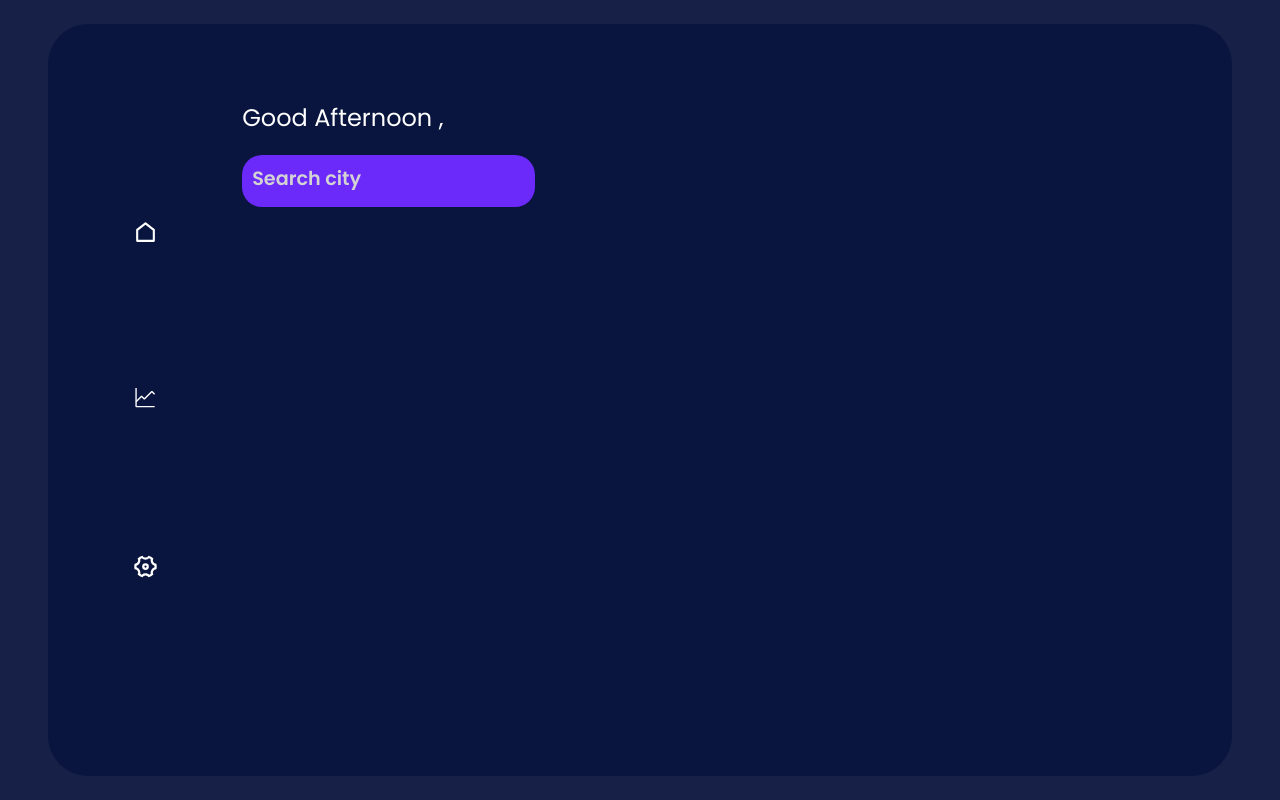
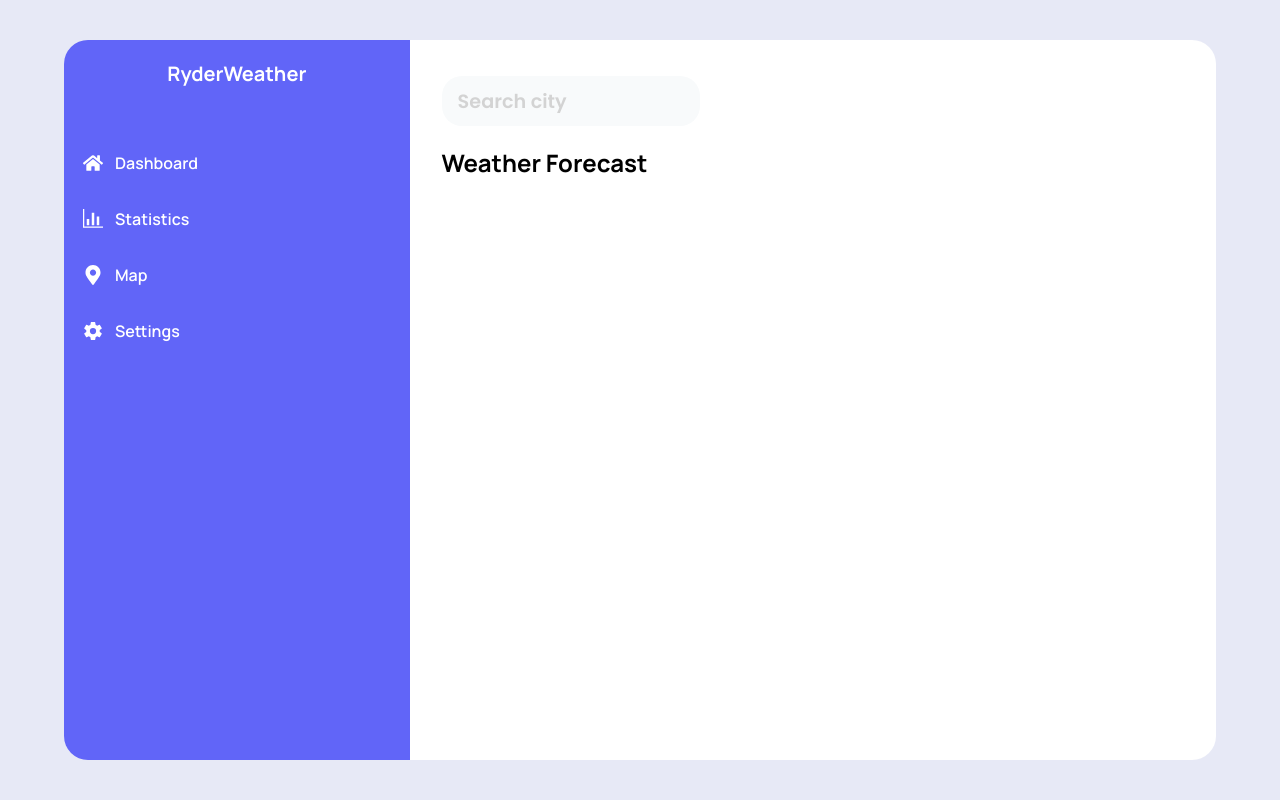
Before and after one commit to sumeetmohite/weather, a React (Create React App) app: page / in a window 1280 px wide. Built offline with nearby package versions, Linux system fonts and the light colour scheme.

Commit message:
new design

```diff
--- a/package.json
+++ b/package.json
@@ -4,6 +4,9 @@
   "version": "0.1.0",
   "private": true,
   "dependencies": {
+    "@fortawesome/free-regular-svg-icons": "^6.0.0-beta2",
+    "@fortawesome/free-solid-svg-icons": "^6.0.0-beta2",
+    "@fortawesome/react-fontawesome": "^0.1.15",
     "@testing-library/jest-dom": "^5.11.4",
     "@testing-library/react": "^11.1.0",
     "@testing-library/user-event": "^12.1.10",
--- a/src/App.css
+++ b/src/App.css
@@ -1,20 +1,20 @@
+@import url('https://fonts.googleapis.com/css2?family=Manrope:wght@300;400;500;600;700&display=swap');
 html,
 body,
 #root {
-  font-family: 'Poppins', sans-serif;
+  font-family: 'Manrope', sans-serif;
   background: #172046;
-  color: #ffffff;
   height: 100%;
   margin: 0;
 }
 
 .main-container {
-  background: #172046;
+  background: #e7e9f6;
   display: flex;
   justify-content: center;
   align-items: center;
-  height: 100vh;
-  width: 100vw;
+  height: 100%;
+  width: 100%;
 }
 .app-container {
   display: flex;
@@ -22,11 +22,9 @@ body,
   align-items: center;
   height: 90%;
   width: 90%;
-  border-radius: 2.5rem;
-  background: #09153e;
-  padding: 1rem 1rem;
-  margin-left: 1rem;
-  margin-right: 1rem;
+  border-radius: 2rem;
+  background: #ffffff;
+  margin: 1rem 1rem;
 }
 
 ::placeholder {
@@ -36,64 +34,68 @@ body,
 }
 
 .widget-container {
-  min-width: 80%;
-  min-height: 90%;
+  min-width: 70%;
+  height: 100%;
   display: flex;
   flex-direction: column;
   justify-content: flex-start;
-  border-radius: 2.5rem;
-  background: #09153e;
+  border-top-right-radius: 1.5rem;
+  border-bottom-right-radius: 1.5rem;
+  background: #ffffff;
 }
 
 .left-sidebar {
-  height: 50%;
-  width: 5%;
+  height: 100%;
+  width: 50%;
   display: flex;
   flex-direction: column;
-  justify-content: space-between;
+  background: #6165f8;
+  border-top-left-radius: 1.5rem;
+  border-bottom-left-radius: 1.5rem;
+}
+#toggle-options {
+  display: flex;
+  flex-direction: column;
+  color: white;
+  font-weight: 600;
+}
+.toggle {
+  display: inline-flex;
   align-items: center;
-  margin-right: 1rem;
+  padding-left: 1rem;
+  height: 3rem;
+  border-left: 3px solid #6165f8;
+  margin-bottom: 0.5rem;
 }
-.right-sidebar {
-  height: 80%;
-  width: 15%;
-  padding: 2rem;
-  margin-left: 1rem;
-  background: #101c43;
-  border-radius: 2.5rem;
+.toggle:hover {
+  cursor: pointer;
+  background-color: #6f74fb;
+  border-left: 3px solid white;
+}
+.lefticons {
+  margin-right: 0.75rem;
 }
 .first-row,
 .second-row,
 .third-row {
   margin: 0.25rem 0;
-  border: none;
 }
-.input-wrapper {
-  width: 30%;
-  background: #6b29fa;
-  height: 2.25rem;
-  border-radius: 1.25rem;
-  padding: 0.5rem 0.5rem;
-}
+
 .search {
   font-size: 1.2rem;
-  width: 100%;
   font-weight: bold;
   font-family: 'Poppins', sans-serif;
   outline: none;
   border: none;
-  background: inherit;
-  color: #ffffff;
-}
-.search-icon {
-  cursor: pointer;
-  margin-top: 0.7rem;
-  margin-right: 0.5rem;
-  float: right;
+  width: 15rem;
+  background: #f8fafb;
+  height: 3rem;
+  border-radius: 1.25rem;
+  padding-left: 1rem;
 }
 
-.input-wrapper:hover {
-  background: #4a13c0;
+.search:hover {
+  background: #f1f4f5;
 }
 
 .city {
@@ -111,12 +113,6 @@ body,
 
 .city:hover {
   transform: scale(1.03);
-}
-
-p {
-  margin-top: 10px;
-  text-transform: uppercase;
-  letter-spacing: 0.05em;
 }
 
 .city-temp {
--- a/src/App.js
+++ b/src/App.js
@@ -6,7 +6,6 @@ import moment from 'moment';
 import FirstRow from './components/FirstRow/FirstRow';
 import SecondRow from './components/SecondRow/SecondRow';
 import LeftColumn from './components/LeftColumn/LeftColumn';
-import RightColumn from './components/RightColumn/RightColumn';
 import { BrowserRouter as Router, Route, Link } from "react-router-dom";
 
 const App = () => {
@@ -59,7 +58,6 @@ return (
                 <FirstRow query={query} search={search} setQuery={setQuery} />
                 <SecondRow weather={weather} date={date}/>
             </div>
-            {/* <RightColumn weather={weather} date={date}  /> */}
             </div>
     </motion.div>
 )
--- a/src/components/FirstRow/FirstRow.js
+++ b/src/components/FirstRow/FirstRow.js
@@ -2,14 +2,15 @@ import { FaSearch } from 'react-icons/fa';
 const FirstRow = ({query,search,setQuery}) => {
   return (
     <div className='first-row'>
-      <h2>Good Afternoon , </h2>
-      <div className="input-wrapper">
+      <div style={{padding: '2rem'}}>
         <input type='text' className='search'
         placeholder='Search city'
         value={query}
         onChange={(e) => setQuery(e.target.value)}
         onKeyPress={search} />
         {/* <FaSearch className="search-icon"/> */}
+
+        <h2><strong>Weather Forecast</strong></h2>
       </div>
     </div>
   )
--- a/src/components/LeftColumn/LeftColumn.js
+++ b/src/components/LeftColumn/LeftColumn.js
@@ -1,11 +1,23 @@
-import { RiHomeLine, RiSettings4Line } from 'react-icons/ri'
-import { VscGraphLine } from 'react-icons/vsc'
+import { FaHome, FaMapMarkerAlt } from 'react-icons/fa';
+import { IoSettingsSharp } from 'react-icons/io5';
+import { GoGraph } from 'react-icons/go';
 const LeftColumn = () => {
   return (
     <div className="left-sidebar">
-      <RiHomeLine size={25} cursor='pointer'/>
-      <VscGraphLine size={22} cursor='pointer'/>
-      <RiSettings4Line size={27} cursor='pointer'/>
+      <div style={{textAlign:'center'}}>
+        <p style={{fontSize:'1.25rem', color:'white'}}><strong>RyderWeather</strong></p>
+      </div>
+      <div id="toggle-options" style={{marginTop:'2rem'}}>
+        <div className="toggle"><FaHome size={20} className="lefticons"/>Dashboard</div>
+        <div className="toggle"><GoGraph size={20} className="lefticons"/>Statistics</div>
+        <div className="toggle"><FaMapMarkerAlt size={20} className="lefticons"/>Map</div>
+        <div className="toggle"><IoSettingsSharp size={20} className="lefticons"/>Settings</div>
+      </div>
+      <div id="left-bottom">
+        <div id="default-weather-card">
+
+        </div>
+      </div>
     </div>
   )
 }
--- a/src/components/RightColumn/RightColumn.js
+++ /dev/null
@@ -1,32 +0,0 @@
-import { RiH3 } from "react-icons/ri"
-
-const RightColumn = ({weather,date}) => {
-  const days = ['Monday','Tuesday','Wednesday','Thursday','Friday','Saturday','Sunday']
-
-  return (
-    <div className="right-sidebar">
-      {/* <h2>Weekly weather</h2>
-      {weather.main && (days.map((day,id) => (
-         <div style={{lineHeight:'1'}} key={id}>
-          <h5>{day}</h5>
-          <h3>{weather.weather[0].description}</h3>
-         </div>
-      )))} */}
-      {weather && (
-        <div className='bottom-row'>
-          <div className='bottom-column'>
-              <p>Feels</p>
-              <p>{Math.round(weather.main.feels_like)}&deg;C</p>
-          </div>
-          <div className='bottom-column'>
-              <p>Wind</p>
-              <p>{Math.round((weather.wind.speed)*(18/5))} km/h</p>
-          </div>
-      </div>
-      )}
-
-    </div>
-  )
-}
-
-export default RightColumn
```
Also changed, not shown: 2 other files (tests, documents, lock files or other folders).
